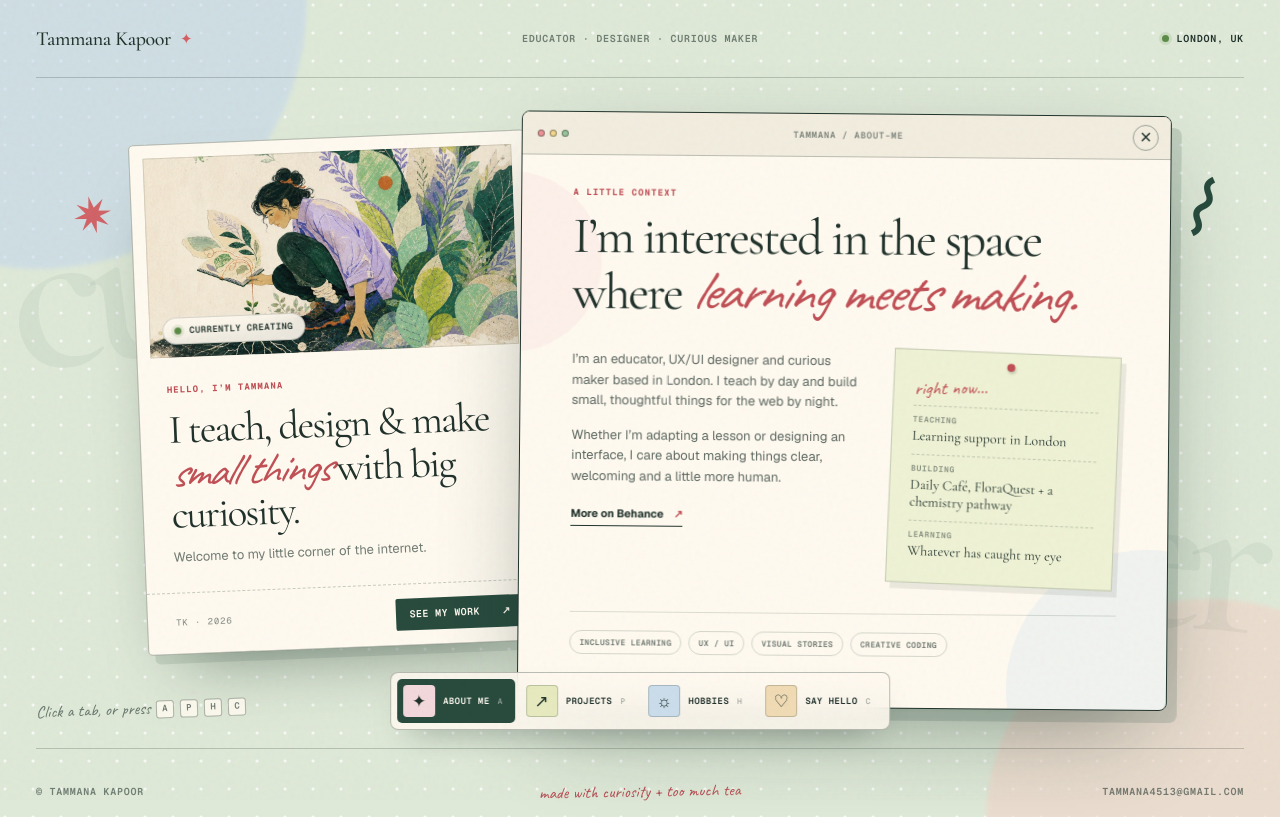
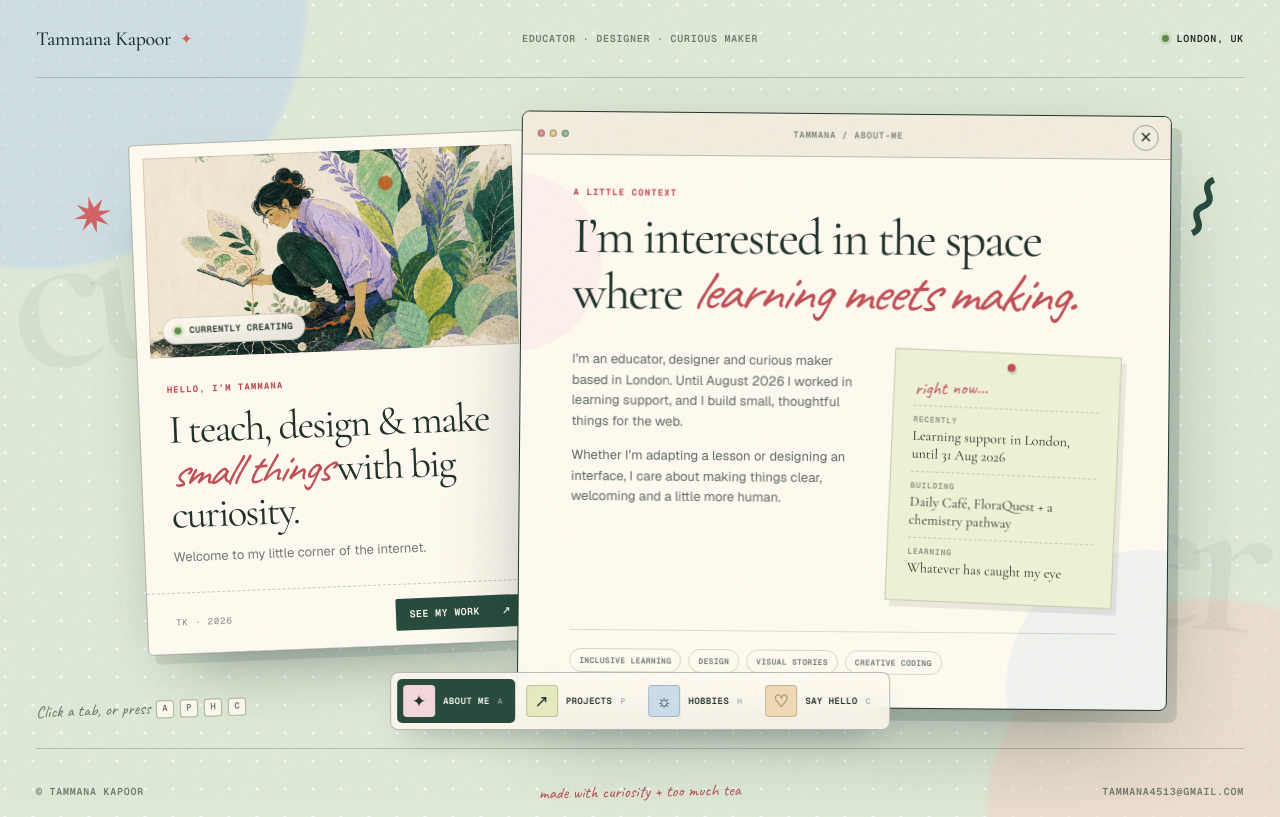
Before and after one commit to tammanakapoor/website-portfolio, a Next.js app: page / in a window 1280 px wide. Built offline with nearby package versions, Linux system fonts and the light colour scheme.

Commit message:
Home: end the learning support role, soften the designer title, remove Behance links
Co-Authored-By: Claude Fable 5.1 <noreply@anthropic.com>

```diff
--- a/app/card-home.tsx
+++ b/app/card-home.tsx
@@ -21,29 +21,26 @@ function AboutPanel() {
       <div className="about-grid">
         <div className="about-copy">
           <p>
-            I’m an educator, UX/UI designer and curious maker based in London. I teach by day and build small,
-            thoughtful things for the web by night.
+            I’m an educator, designer and curious maker based in London. Until August 2026 I worked in learning
+            support, and I build small, thoughtful things for the web.
           </p>
           <p>
             Whether I’m adapting a lesson or designing an interface, I care about making things clear, welcoming
             and a little more human.
           </p>
-          <a className="desk-link" href="https://www.behance.net/tammanakapoor" target="_blank" rel="noreferrer">
-            More on Behance <span>↗</span>
-          </a>
         </div>
         <aside className="field-note">
           <span className="pin" aria-hidden="true" />
           <p className="scribble">right now...</p>
           <dl>
-            <div><dt>Teaching</dt><dd>Learning support in London</dd></div>
+            <div><dt>Recently</dt><dd>Learning support in London, until 31 Aug 2026</dd></div>
             <div><dt>Building</dt><dd>Daily Café, FloraQuest + a chemistry pathway</dd></div>
             <div><dt>Learning</dt><dd>Whatever has caught my eye</dd></div>
           </dl>
         </aside>
       </div>
       <div className="tiny-tags" aria-label="Skills and interests">
-        <span>Inclusive learning</span><span>UX / UI</span><span>Visual stories</span><span>Creative coding</span>
+        <span>Inclusive learning</span><span>Design</span><span>Visual stories</span><span>Creative coding</span>
       </div>
     </div>
   );
@@ -141,10 +138,6 @@ function ContactPanel() {
         <a className="email-button" href="mailto:tammana4513@gmail.com">
           <span className="email-icon">↗</span>
           <span><small>Write to me</small>tammana4513@gmail.com</span>
-        </a>
-        <a className="email-button secondary" href="https://www.behance.net/tammanakapoor" target="_blank" rel="noreferrer">
-          <span className="email-icon">✦</span>
-          <span><small>See the portfolio</small>behance.net/tammanakapoor</span>
         </a>
       </div>
       <p className="scribble contact-scribble">I usually reply within a day or two, tea in hand.</p>
--- a/app/chrome.tsx
+++ b/app/chrome.tsx
@@ -26,7 +26,6 @@ export function Footer() {
         © Tammana Kapoor <Asterisk className="footer-mark" /> <span className="note">made with curiosity</span>
       </p>
       <div>
-        <a href="https://www.behance.net/tammanakapoor" target="_blank" rel="noreferrer">Behance <ArrowRight className="arrow-inline" /></a>
         <a href="#top">Back to top <ArrowUp className="arrow-inline arrow-inline-up" /></a>
       </div>
     </footer>
```
